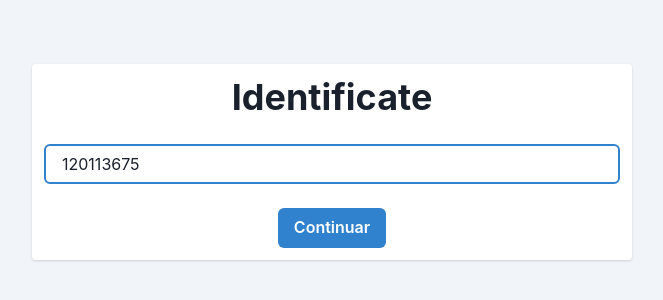
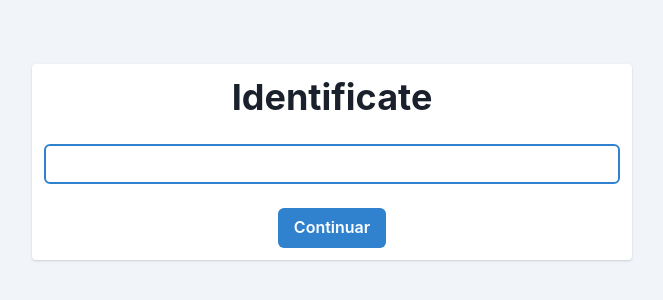
Before and after one commit to franklinogf/self-service-cafeteria, a React (Vite) app: page / in a window 1280 px wide. Shown: the part 238-538 px from the top of the page, without its empty margins (308-971 px from the left). Built offline with nearby package versions, Linux system fonts and the light colour scheme.

Commit message:
removed the form input default value (demo)

```diff
--- a/src/components/IdentificationForm.jsx
+++ b/src/components/IdentificationForm.jsx
@@ -67,7 +67,6 @@ export function IdentificationForm () {
               <CardBody>
                 <FormControl isInvalid={error}>
                   <Input
-                    defaultValue={120113675}
                     autoFocus
                     autoComplete='off'
                     name='barCode'
```
